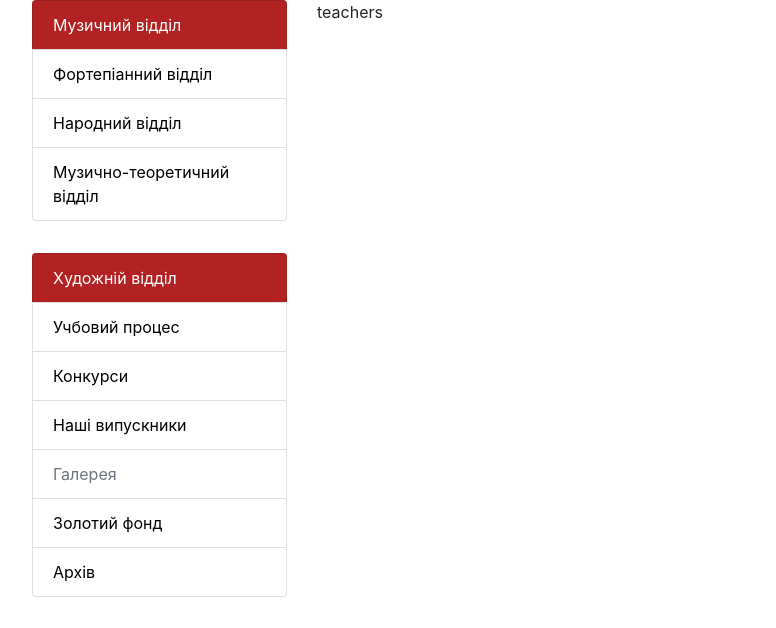
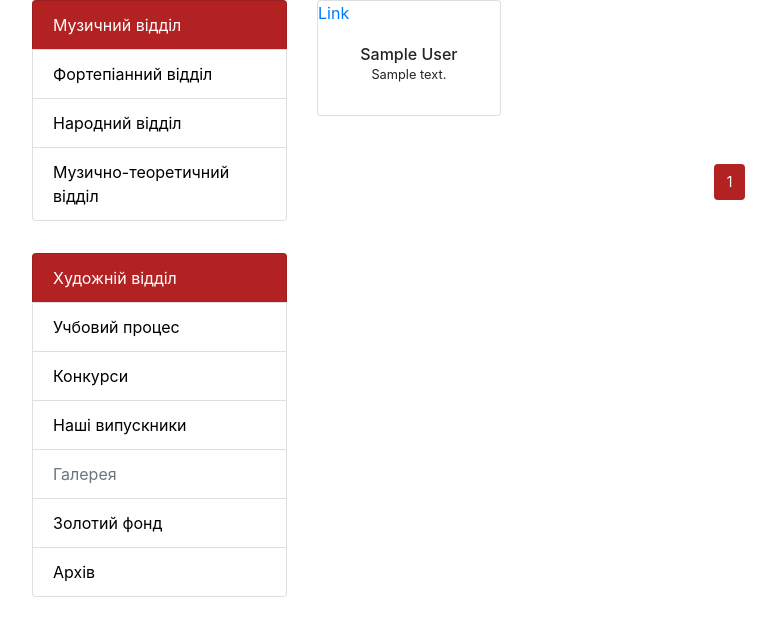
Before and after one commit to StrekanovAlexander/ddms-v2, a PHP site: template private/views/guest/teacher/index.twig in a window 1280 px wide. Shown: the part 40-668 px from the top of the page, without its empty margins (53-829 px from the left). Run offline with PHP 8.4, Linux system fonts and the light colour scheme; the template is opened without the code that fills it: most values are stand-ins (such as "Sample title", 1, 10 or a date in 2020); some libraries are stand-ins or nearby versions.

Commit message:
rebuilded: views/teacher/index

```diff
--- a/private/views/guest/teacher/index.twig
+++ b/private/views/guest/teacher/index.twig
@@ -5,5 +5,35 @@
 {% endblock %}
 
 {% block content %}
-  teachers
+  {% if teachers|length %}
+    {% set counter = 1 %}
+    <div class="row">
+    {% for teacher in teachers %}
+      <div class="col-md-3">
+        <div class="card">
+          <a href="{{ path_for('teacher', {'id': teacher.id}) }}">Link</a>
+          <div class="card-body">
+            <h6 class="card-title text-center">
+              {{ teacher.full_name }}<br><small>{{ teacher.content }}</small>
+            </h6>
+          </div>
+         </div>
+      </div>
+      {% if counter is divisible by(4) %}
+        </div><br><div class="row">
+      {% endif %}
+      {% set counter = counter + 1 %}
+    {% endfor %}
+    </div>
+    <nav class="my-5">
+      <ul class="pagination justify-content-center">
+        {% for page in 1..teachers.lastPage %}
+          <li class="page-item{{ page == teachers.currentPage ? ' active' : '' }}">
+            <a class="page-link btn btn-sm" href="{{ path_for('teachers', {}, {'page': page}) }}">{{ page }}</a>
+          </li>
+        {% endfor %}
+      </ul>
+    </nav>
+
+  {% endif %}
 {% endblock %}
```
